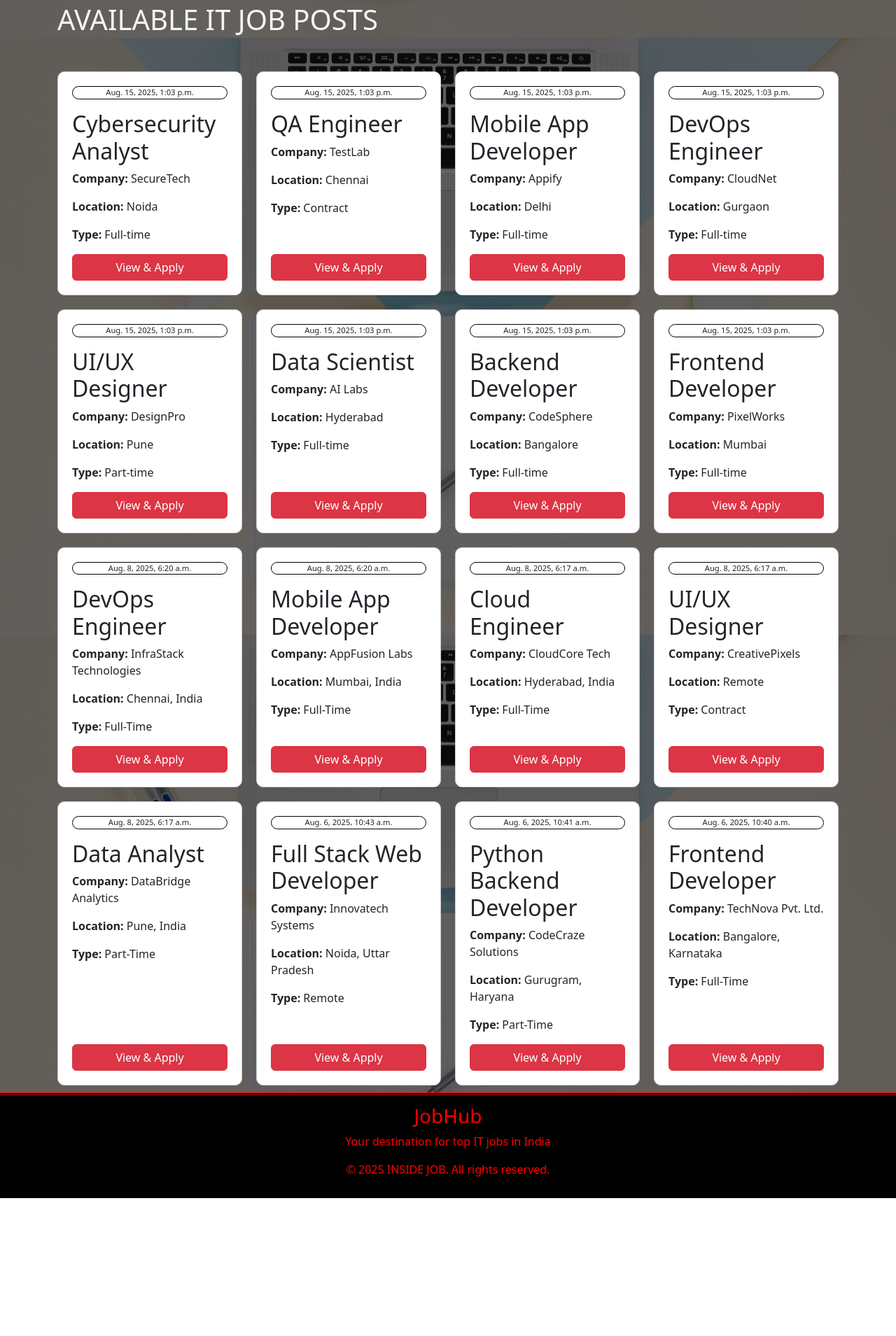
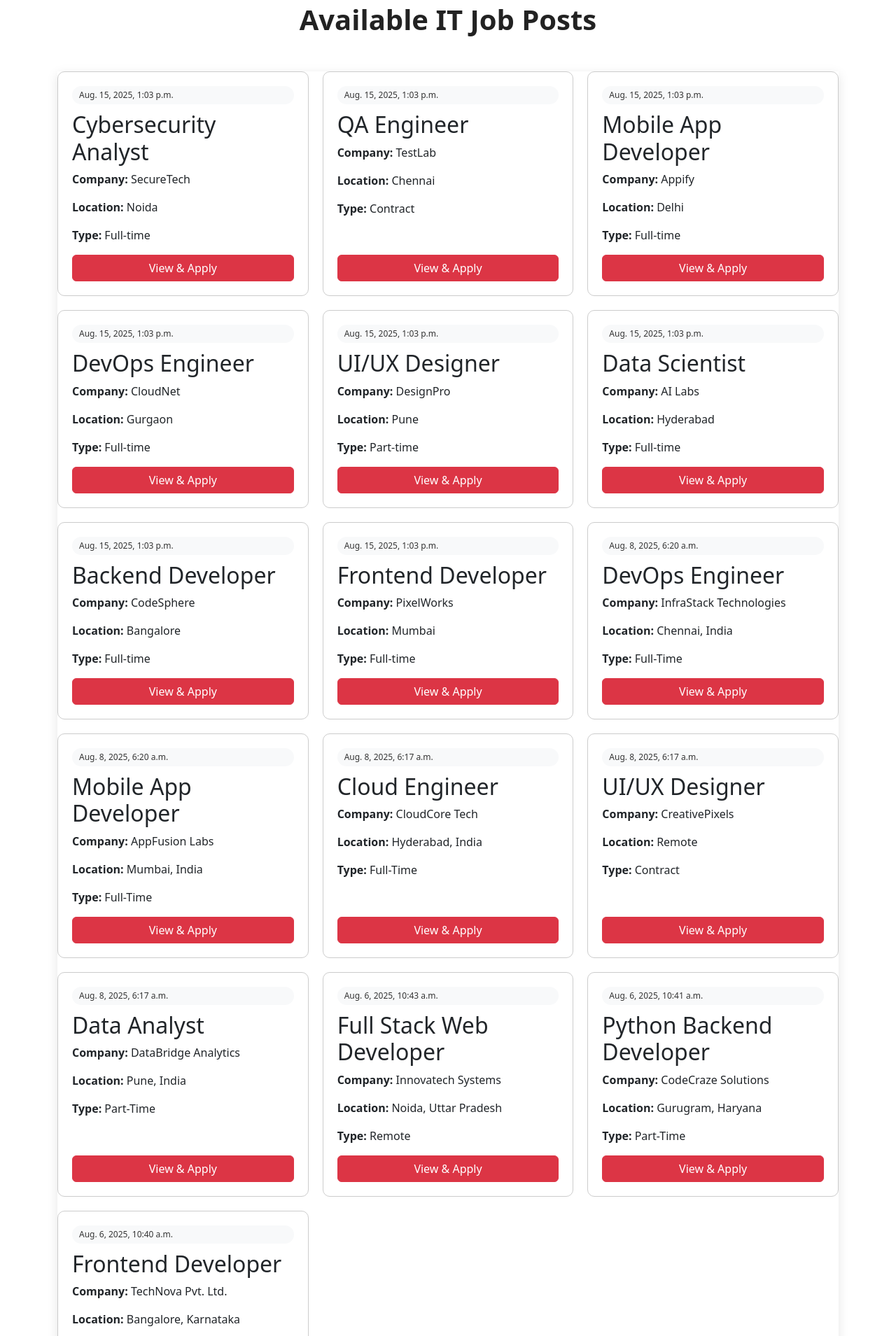
Before and after one commit to xoaniket/xoaniket1, a Django app: page /job/ in a window 1280 px wide. Shown: the part 799-2708 px from the top of the page at 70% size. Before the commit the page ends 2511 px from the top, so only its background shows below. Run offline with Django 5.2, Linux system fonts and the light colour scheme; a user stored in the database is signed in; data comes from the database, SQL or seed files in the repository; both versions use the stored data as it was after the commit; some libraries are stand-ins or nearby versions.

Commit message:
Updated modified files

```diff
--- a/JOBFORM/templates/about.html
+++ b/JOBFORM/templates/about.html
@@ -1,6 +1,11 @@
 {% extends 'master.html' %}
 
+
+{% block head %}
+<title>About | InsideJob</title>
+{% endblock %}
 {% block work %}
+
 <style>
     .about-container {
         max-width: 700px;
--- a/JOBFORM/templates/job_detail.html
+++ b/JOBFORM/templates/job_detail.html
@@ -2,6 +2,7 @@
 
 {% block head %}
 <link href="https://cdn.jsdelivr.net/npm/bootstrap@5.3.3/dist/css/bootstrap.min.css" rel="stylesheet">
+<title>Form | InsideJob</title>
 <style>
     .job-container {
         display: flex;
--- a/JOBFORM/templates/job_list.html
+++ b/JOBFORM/templates/job_list.html
@@ -4,20 +4,19 @@
 {% load static %}
 <link rel="stylesheet" href="{% static 'job_list.css' %}">
 <link href="https://cdn.jsdelivr.net/npm/bootstrap@5.3.3/dist/css/bootstrap.min.css" rel="stylesheet">
-
+<title>JobList | InsideJob</title>
 <style>
   .job-container {
-      display: flex;
-      flex-wrap: wrap;
+    display: grid;
     gap: 20px;
     grid-template-columns: repeat(auto-fill, minmax(280px, 1fr));
     margin-top: 50px;
     justify-content: space-between;
-
+    box-shadow: 0 4px 15px rgba(0, 0, 0, 0.1);
   }
 
   .column {
-      flex: 1 1 22%;
+
     padding: 20px;
     border: 1px solid #ccc;
     border-radius: 10px;
@@ -25,15 +24,21 @@
     display: flex;
     flex-direction: column;
     justify-content: space-between;
+
   }
 
-    .card{
+  .column:hover{
+
+   border-color: red;
+  }
+
+  .card {
     display: flex;
 
   }
 
-    .banner{
-      background: linear-gradient(rgba(0,0,0,0.6), rgba(0,0,0,0.6)),
+  .banner {
+    background: linear-gradient(rgba(0, 0, 0, 0.6), rgba(0, 0, 0, 0.6)),
     url("{% static 'images/bg_home.jpg' %}");
     background-repeat: no-repeat;
     background-position: center;
@@ -48,36 +53,38 @@
 
   }
 
-    .content{
-      background: rgba(0,0,0,0.5);
+  .content {
+    background: rgba(0, 0, 0, 0.5);
     padding: 2rem 3rem;
     border: 3px double red;
     border-radius: 12px;
-      box-shadow: 0 10px 30px rgba(0,0,0,0.2);
+    box-shadow: 0 10px 30px rgba(0, 0, 0, 0.2);
 
   }
-    .content h1{
+
+  .content h1 {
     font-size: 3rem;
     margin-bottom: 1rem;
     color: #ddd;
   }
 
-    .content p{
+  .content p {
     font-size: 1.2rem;
     margin-bottom: 2rem;
     color: #ddd;
   }
-    .date{
-      border: black solid 1px;
-      border-radius: 12px;
 
-      text-align: center;
-      font-size: 0.7rem;
+  .date {
+    display: inline-block;
+    background: #f8f9fa;
+    color: #333;
+    padding: 4px 10px;
+    border-radius: 50px;
+    font-size: 0.75rem;
+    margin-bottom: 10px;
 
 
   }
-
-
 </style>
 {% endblock %}
 
@@ -92,7 +99,8 @@
 </section>
 
 <div class="container" style="margin-top: 0px;" id="jobs">
-    <h1 class="my-3" style="color: whitesmoke;">AVAILABLE IT JOB POSTS</h1>
+ <h1 class="my-3 text-center fw-bold" style="color: #222;">Available IT Job Posts</h1>
+
   <div class="job-container">
     {% for job in jobs %}
     <div class="column">
--- a/JOBFORM/templates/master.html
+++ b/JOBFORM/templates/master.html
@@ -7,14 +7,28 @@
     {% load static %}
     <link rel="stylesheet" href="{% static 'job_list.css' %}">
     <link href="https://cdn.jsdelivr.net/npm/bootstrap@5.3.3/dist/css/bootstrap.min.css" rel="stylesheet">
-    <title>Document</title>
+    <link rel="stylesheet" href="https://cdn.jsdelivr.net/npm/bootstrap-icons@1.11.3/font/bootstrap-icons.css">
+
+
 
     {% block head %}
-
+    <title></title>
     {% endblock %}
 
 </head>
 <style>
+    html,
+    body {
+        height: 100%;
+         margin: 0;           /* remove default margin */
+    display: flex;
+    flex-direction: column;
+    }
+    main{
+        flex: 1;
+    }
+
+
     header {
         display: flex;
         justify-content: space-between;
@@ -52,7 +66,8 @@
     .job-head nav a:hover {
         color: red;
     }
-.job-head nav .btn:hover{
+
+    .job-head nav .btn:hover {
         color: black;
     }
 
@@ -68,15 +83,18 @@
 
 
     body {
-        background: linear-gradient(rgba(0,0,0,0.6), rgba(0,0,0,0.6)),
-                url("{% static 'images/bg_job.jpg' %}");
+        background: #fff;
+
         background-size: cover;
         background-position: center;
         background-repeat: no-repeat;
         background-attachment: fixed;
 
+        display: flex;
+        flex-direction: column;
+    }
 
-        }
+
 
     footer {
         text-align: center;
@@ -94,42 +112,33 @@
 
 
 <body>
-<header class="job-head" >
-
-
+    <header class="job-head">
         <div class="logo"> INSIDE JOB</div>
         <div class="navbar">
             <nav>
                 <ul>
                     <li><a href="/job/">HOME</a></li>
                     <li><a href="/about/">ABOUT</a></li>
-            <li><a class="btn btn-outline-danger" href="/logout/">LOGOUT</a></li>
+                    <li><a class="btn btn-outline-danger ms-3" href="/logout/">
+                        LOGOUT <i class="bi bi-box-arrow-right"></i></a></li>
                 </ul>
             </nav>
         </div>
-
-
-
     </header>
 
+    <main>
+        {% block work %}
+        {% endblock %}
+    </main>
 
-
-
-
-
-
-
-    {% block work %}
-
-    {% endblock %}
     <footer>
         <div>
             <h3>JobHub</h3>
             <p>Your destination for top IT jobs in India</p>
-            <p >&copy; 2025 INSIDE JOB. All rights reserved.</p>
+            <p>&copy; 2025 INSIDE JOB. All rights reserved.</p>
         </div>
     </footer>
-
 </body>
 
+
 </html>
--- a/JOBFORM/templates/registration/login.html
+++ b/JOBFORM/templates/registration/login.html
@@ -10,7 +10,7 @@
     <link href="https://cdn.jsdelivr.net/npm/bootstrap@5.3.3/dist/css/bootstrap.min.css" rel="stylesheet">
       <link rel="stylesheet" href="https://cdn.jsdelivr.net/npm/bootstrap-icons@1.11.3/font/bootstrap-icons.css">
 
-    <title>Document</title>
+    <title>Login | InsideJob</title>
     {% load static %}
 
     <style>
@@ -66,6 +66,9 @@
         <div class="card shadow p-3 ">
             <center>
                 <h2 style="color: red; margin-bottom: 15px; font-weight: 700;">LOGIN</h2>
+                <p class="tagline">
+                Welcome to <b>InsideJob</b> – Find jobs, connect with employers, and grow your career.
+                Please log in to continue.</p>
             </center>
 
             <form method="POST">
--- a/JOBFORM/templates/registration/signup.html
+++ b/JOBFORM/templates/registration/signup.html
@@ -8,7 +8,7 @@
     <link rel="stylesheet" href="{% static 'signup.css' %}">
     <link href="https://cdn.jsdelivr.net/npm/bootstrap@5.3.3/dist/css/bootstrap.min.css" rel="stylesheet">
      <link rel="stylesheet" href="https://cdn.jsdelivr.net/npm/bootstrap-icons@1.11.3/font/bootstrap-icons.css">
-    <title>Document</title>
+    <title>SignUp | InsideJob</title>
 
     <style>
 
@@ -71,6 +71,7 @@
     <div id="signbox" class="container" style="width: 400px; border: 1px solid black;">
         <div class="card shadow bg-dark bg-opacity-10 text-white ">
             <h2 class="text-center mb-4" style="color: red; font-weight: 700;">Create an Account</h2>
+            <p>"Join. Apply. Grow."</p>
 
             <form method="POST">
                 {% csrf_token %}
```
Also changed, not shown: JOBFORM/templates/all_application.html (+7 -2 lines), db.sqlite3, media/APPLICANT_PHOTOS/IMG-20250427-WA0172.jpg (added), 1 other file. Lines whose indentation alone changed are shown as unchanged.
